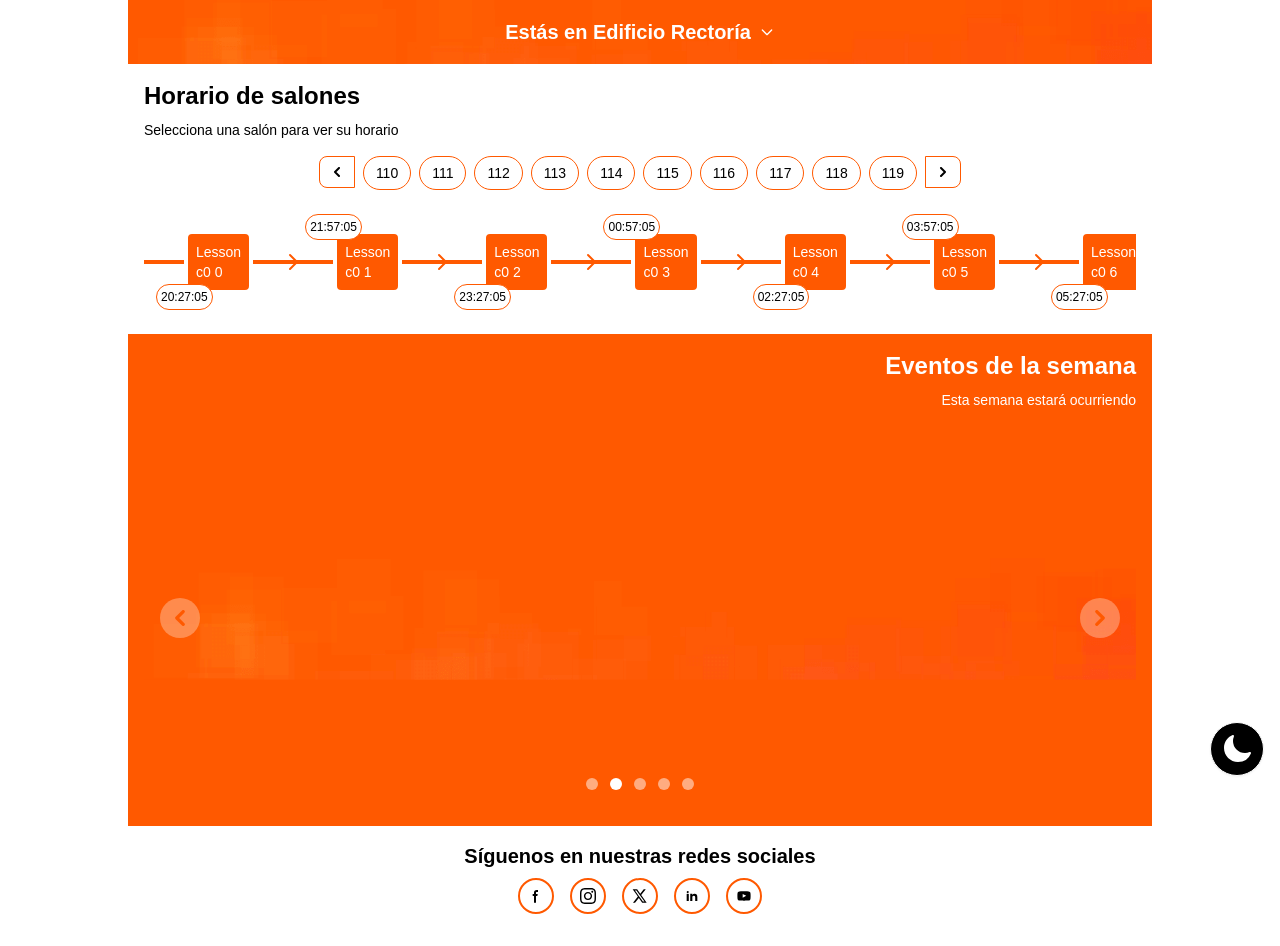
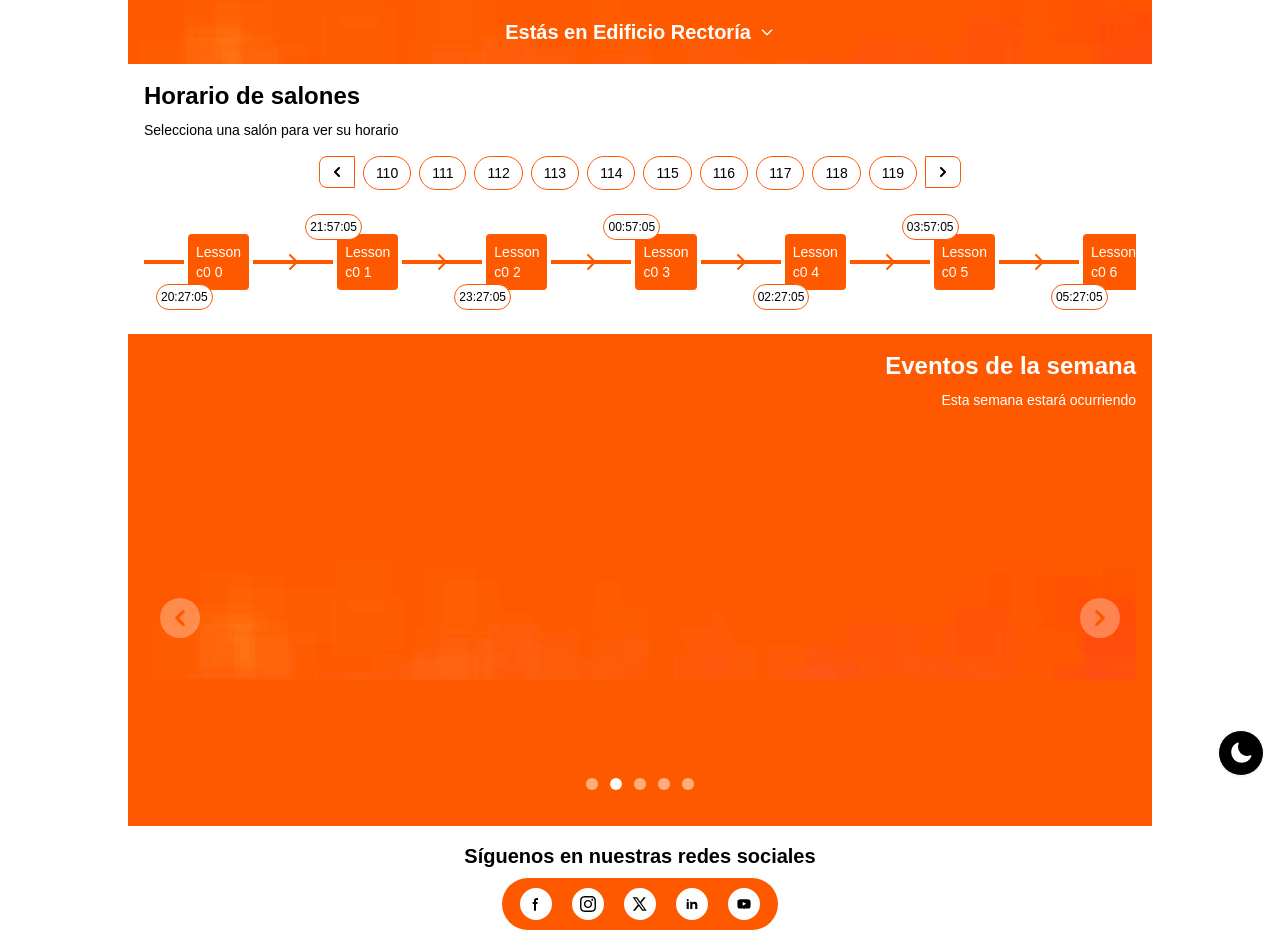
Before and after one commit to iPy849/anahauccaptive, a Vue app: page / in a window 1280 px wide. Built offline with nearby package versions, Linux system fonts and the light colour scheme.

Commit message:
Starting v2

```diff
--- a/package.json
+++ b/package.json
@@ -1,7 +1,7 @@
 {
   "name": "anahauccaptive",
   "private": true,
-  "version": "0.0.1",
+  "version": "0.1.1",
   "type": "module",
   "scripts": {
     "dev": "vite",
--- a/src/components/controls/DarkModeButtonComponent.vue
+++ b/src/components/controls/DarkModeButtonComponent.vue
@@ -9,8 +9,8 @@ const toggleDark = useToggle(isDark)
     <button type="button"
         class="round-button"
         @click="toggleDark()">
-        <SunIcon class="w-8" v-if="isDark" />
-        <MoonIcon class="w-8" v-else />
+        <SunIcon class="w-6" v-if="isDark" />
+        <MoonIcon class="w-6" v-else />
 
     </button>
 </template>
--- a/src/components/landingPage/SocialMediaComponent.vue
+++ b/src/components/landingPage/SocialMediaComponent.vue
@@ -1,8 +1,7 @@
 <template>
     <section class="p-4">
         <h2 class="pb-2 text-xl text-color font-semibold text-center">Síguenos en nuestras redes sociales</h2>
-
-        <div class="flex justify-center gap-4 text-color">
+        <div class="flex gap-4 text-color bg-primary w-fit m-auto py-2 px-4 rounded-full">
             <a href="#" class="bg-white border-2 border-primary p-2 rounded-full text-black">
                 <svg class="w-4 h-4" aria-hidden="true" xmlns="http://www.w3.org/2000/svg"
                     width="24" height="24" fill="currentColor" viewBox="0 0 24 24">
```
